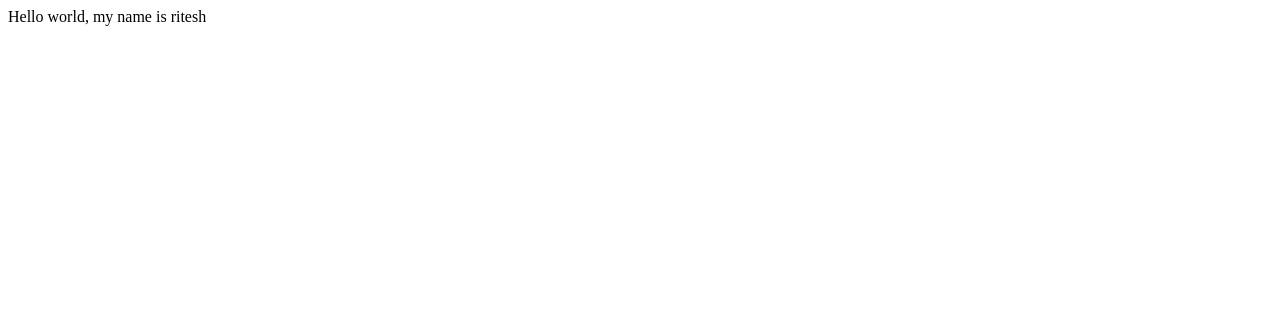
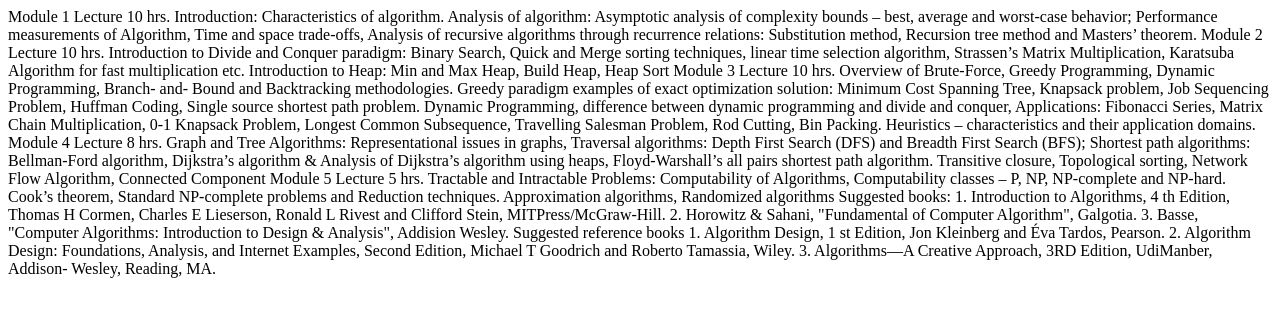
Before and after one commit to reetraj/DAA, a plain HTML site: page index.html in a window 1280 px wide. Drawn offline with Linux system fonts and the light colour scheme.

Commit message:
index.html

```diff
--- a/index.html
+++ b/index.html
@@ -1,6 +1,57 @@
 <!DOCTYPE html>
 <html>
 <body>
-Hello world, my name is ritesh
+Module 1
+Lecture 10 hrs.
+Introduction: Characteristics of algorithm. Analysis of algorithm: Asymptotic
+analysis of complexity bounds – best, average and worst-case behavior;
+Performance measurements of Algorithm, Time and space trade-offs, Analysis of
+recursive algorithms through recurrence relations: Substitution method, Recursion
+tree method and Masters’ theorem.
+Module 2
+Lecture 10 hrs.
+Introduction to Divide and Conquer paradigm: Binary Search, Quick and Merge
+sorting techniques, linear time selection algorithm, Strassen’s Matrix Multiplication,
+Karatsuba Algorithm for fast multiplication etc. Introduction to Heap: Min and Max
+Heap, Build Heap, Heap Sort
+Module 3
+Lecture 10 hrs.
+Overview of Brute-Force, Greedy Programming, Dynamic Programming, Branch- and-
+Bound and Backtracking methodologies. Greedy paradigm examples of exact
+optimization solution: Minimum Cost Spanning Tree, Knapsack problem, Job
+Sequencing Problem, Huffman Coding, Single source shortest path problem.
+Dynamic Programming, difference between dynamic programming and divide and
+conquer, Applications: Fibonacci Series, Matrix Chain Multiplication, 0-1 Knapsack
+Problem, Longest Common Subsequence, Travelling Salesman Problem, Rod Cutting,
+Bin Packing.
+Heuristics – characteristics and their application domains.
+Module 4
+Lecture 8 hrs.
+Graph and Tree Algorithms: Representational issues in graphs, Traversal
+algorithms: Depth First Search (DFS) and Breadth First Search (BFS); Shortest
+path algorithms: Bellman-Ford algorithm, Dijkstra’s algorithm & Analysis of
+Dijkstra’s algorithm using heaps, Floyd-Warshall’s all pairs shortest path algorithm.
+Transitive closure, Topological sorting, Network Flow Algorithm, Connected
+Component
+Module 5
+Lecture 5 hrs.
+Tractable and Intractable Problems: Computability of Algorithms, Computability
+classes – P, NP, NP-complete and NP-hard. Cook’s theorem, Standard NP-complete
+problems and Reduction techniques.
+Approximation algorithms, Randomized algorithms
+
+Suggested books:
+1. Introduction to Algorithms, 4 th Edition, Thomas H Cormen, Charles E
+Lieserson, Ronald L Rivest and Clifford Stein, MITPress/McGraw-Hill.
+2. Horowitz & Sahani, "Fundamental of Computer Algorithm", Galgotia.
+3. Basse, "Computer Algorithms: Introduction to Design & Analysis", Addision Wesley.
+
+Suggested reference books
+1. Algorithm Design, 1 st Edition, Jon Kleinberg and Éva Tardos, Pearson.
+2. Algorithm Design: Foundations, Analysis, and Internet Examples, Second
+Edition, Michael T Goodrich and Roberto Tamassia, Wiley.
+3. Algorithms—A Creative Approach, 3RD Edition, UdiManber, Addison-
+Wesley, Reading, MA.
+
 </body>
 </html>
```
